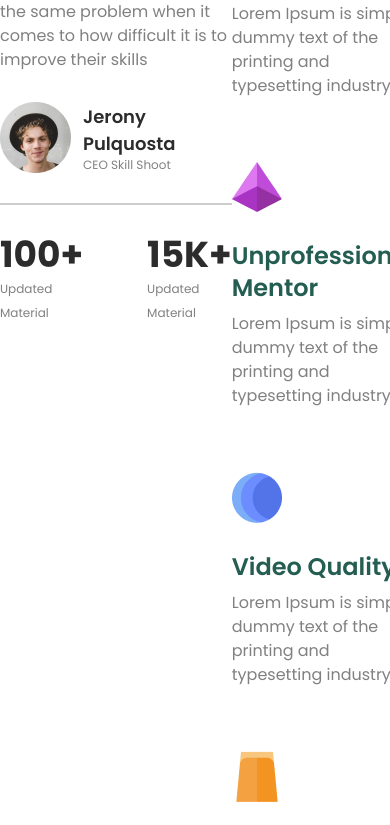
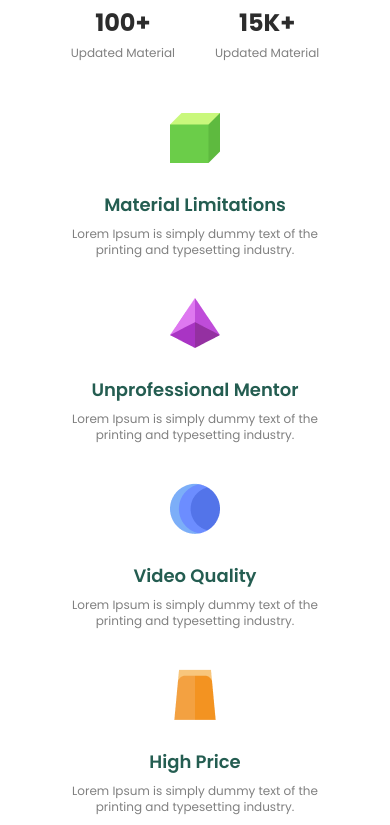
Before and after one commit to Rodro-Kumar/Skill-Shoot, a React (Vite) app: page / in a window 390 px wide. Shown: the part 1299-2124 px from the top of the page. Built offline with nearby package versions, Linux system fonts and the light colour scheme.

Commit message:
responsive complete

```diff
--- a/src/Component/Exist.jsx
+++ b/src/Component/Exist.jsx
@@ -7,23 +7,26 @@ import img4 from "../assets/Exist/4.png";
 
 const Exist = () => {
   return (
-    <div id="About" className="pb-[100px] pt-[40px]">
+    <div
+      id="About"
+      className="lg:pb-[100px] pb-[50px] pt-0 lg:pt-[40px] px-4 xl:px-0"
+    >
       <div className="container">
-        <div className="flex justify-between">
+        <div className="flex justify-between flex-col lg:flex-row items-center lg:items-start text-center lg:text-start">
           {/* left */}
           <div>
-            <h3 className="text-4xl font-poppins font-semibold text-blacks">
+            <h3 className="md:text-4xl text-[18px] font-poppins font-semibold text-blacks">
               Why do we <span className="text-secondColor">exist?</span>
             </h3>
-            <p className="font-poppins font-normal text-base text-[#808080] pt-5 max-w-[424px]">
+            <p className="font-poppins font-normal text-xs md:text-base text-[#808080] pt-2 md:pt-5 max-w-[424px]">
               Because we know that many people or companies have the same
               problem when it comes to how difficult it is to improve their
               skills
             </p>
-            <div className="flex items-center gap-x-3 py-[30px] border-b-2 border-b-[#80808065]">
-              <img src={ceoImg} alt={ceoImg} />
+            <div className="flex items-center gap-x-3 py-5 md:py-[30px] border-b-2 border-b-[#80808065]">
+              <img src={ceoImg} alt={ceoImg} className="w-[50px] md:w-[70px]" />
               <div>
-                <h4 className="font-poppins font-semibold text-[18px] text-blacks">
+                <h4 className="font-poppins font-semibold text-base md:text-[18px] text-blacks">
                   Jerony Pulquosta
                 </h4>
                 <p className="font-poppins font-normal text-xs text-[#808080]">
@@ -31,9 +34,9 @@ const Exist = () => {
                 </p>
               </div>
             </div>
-            <div className="pt-[30px] flex items-center gap-x-16">
+            <div className="pt-5 md:pt-[30px] flex justify-center md:justify-start items-center gap-x-10 md:gap-x-16 pb-[50px]">
               <div>
-                <h5 className="font-poppins font-bold text-blacks text-4xl">
+                <h5 className="font-poppins font-bold text-blacks text-2xl md:text-4xl">
                   100+
                 </h5>
                 <span className="text-xs font-poppins font-normal text-[#808080]">
@@ -41,7 +44,7 @@ const Exist = () => {
                 </span>
               </div>
               <div>
-                <h5 className="font-poppins font-bold text-blacks text-4xl">
+                <h5 className="font-poppins font-bold text-blacks text-2xl md:text-4xl">
                   15K+
                 </h5>
                 <span className="text-xs font-poppins font-normal text-[#808080]">
@@ -51,43 +54,43 @@ const Exist = () => {
             </div>
           </div>
           {/* Right */}
-          <div className="flex flex-wrap gap-x-14 gap-y-16 max-w-[602px]">
-            <div className="max-w-[270px]">
+          <div className="flex items-center lg:items-start justify-center lg:justify-start flex-wrap gap-x-14 gap-y-10 md:gap-y-16 max-w-[602px]">
+            <div className="max-w-[270px] flex flex-col items-center lg:items-start">
               <img src={img1} alt={img1} />
-              <h4 className="text-2xl font-poppins font-semibold text-primaryColor pt-7 pb-2">
+              <h4 className="text-[18px] md:text-2xl font-poppins font-semibold text-primaryColor pt-7 pb-2">
                 Material Limitations
               </h4>
-              <p className="font-poppins font-normal text-base text-[#808080]">
+              <p className="font-poppins font-normal text-xs md:text-base text-[#808080]">
                 Lorem Ipsum is simply dummy text of the printing and typesetting
                 industry.
               </p>
             </div>
-            <div className="max-w-[270px]">
+            <div className="max-w-[270px] flex flex-col items-center lg:items-start">
               <img src={img2} alt={img2} />
-              <h4 className="text-2xl font-poppins font-semibold text-primaryColor pt-7 pb-2">
+              <h4 className="text-[18px] md:text-2xl font-poppins font-semibold text-primaryColor pt-7 pb-2">
                 Unprofessional Mentor
               </h4>
-              <p className="font-poppins font-normal text-base text-[#808080]">
+              <p className="font-poppins font-normal text-xs md:text-base text-[#808080]">
                 Lorem Ipsum is simply dummy text of the printing and typesetting
                 industry.
               </p>
             </div>
-            <div className="max-w-[270px]">
+            <div className="max-w-[270px] flex flex-col items-center lg:items-start">
               <img src={img3} alt={img3} />
-              <h4 className="text-2xl font-poppins font-semibold text-primaryColor pt-7 pb-2">
+              <h4 className="text-[18px] md:text-2xl font-poppins font-semibold text-primaryColor pt-7 pb-2">
                 Video Quality
               </h4>
-              <p className="font-poppins font-normal text-base text-[#808080]">
+              <p className="font-poppins font-normal text-xs md:text-base text-[#808080]">
                 Lorem Ipsum is simply dummy text of the printing and typesetting
                 industry.
               </p>
             </div>
-            <div className="max-w-[270px]">
+            <div className="max-w-[270px] flex flex-col items-center lg:items-start">
               <img src={img4} alt={img4} />
-              <h4 className="text-2xl font-poppins font-semibold text-primaryColor pt-7 pb-2">
+              <h4 className="text-[18px] md:text-2xl font-poppins font-semibold text-primaryColor pt-7 pb-2">
                 High Price
               </h4>
-              <p className="font-poppins font-normal text-base text-[#808080]">
+              <p className="font-poppins font-normal text-xs md:text-base text-[#808080]">
                 Lorem Ipsum is simply dummy text of the printing and typesetting
                 industry.
               </p>
```
